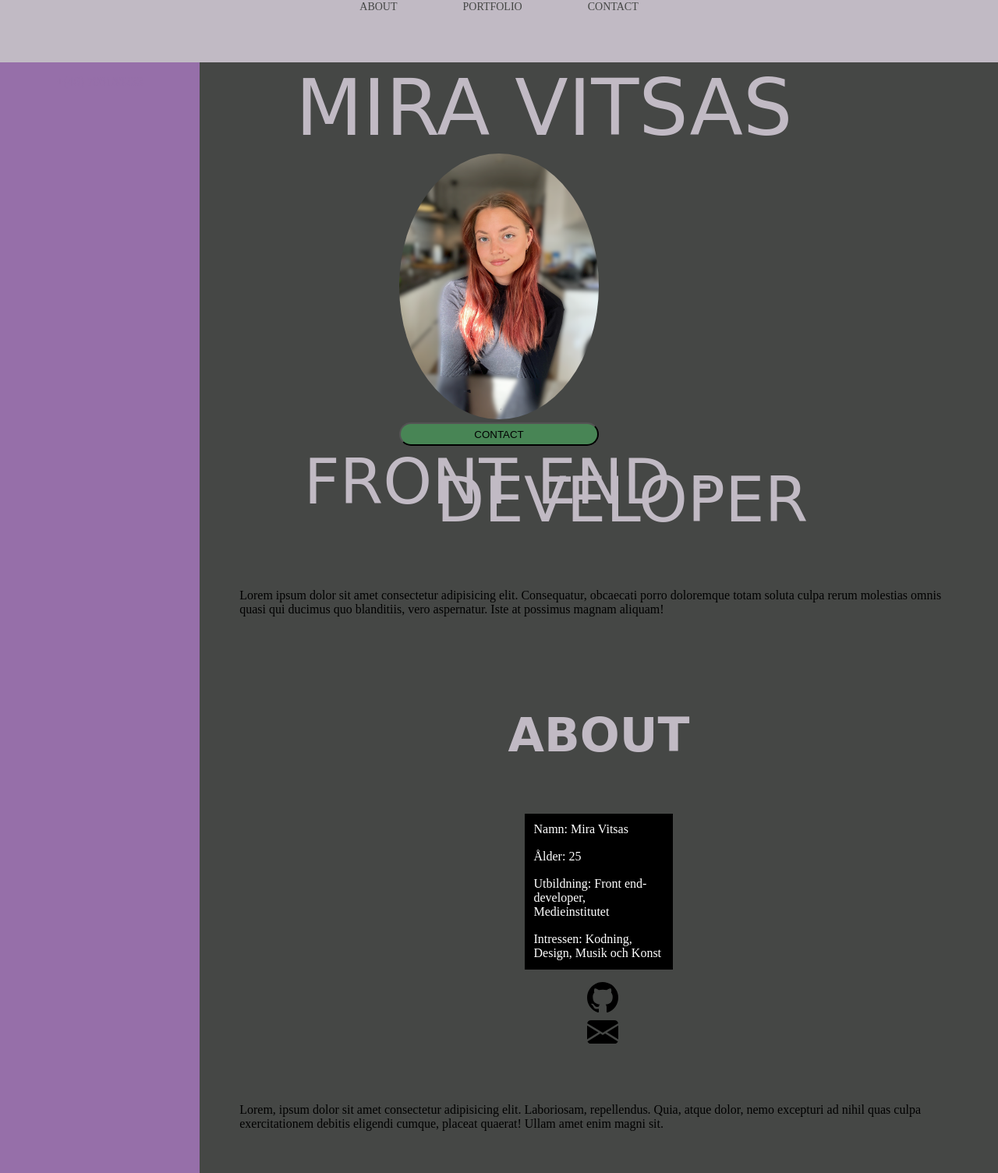
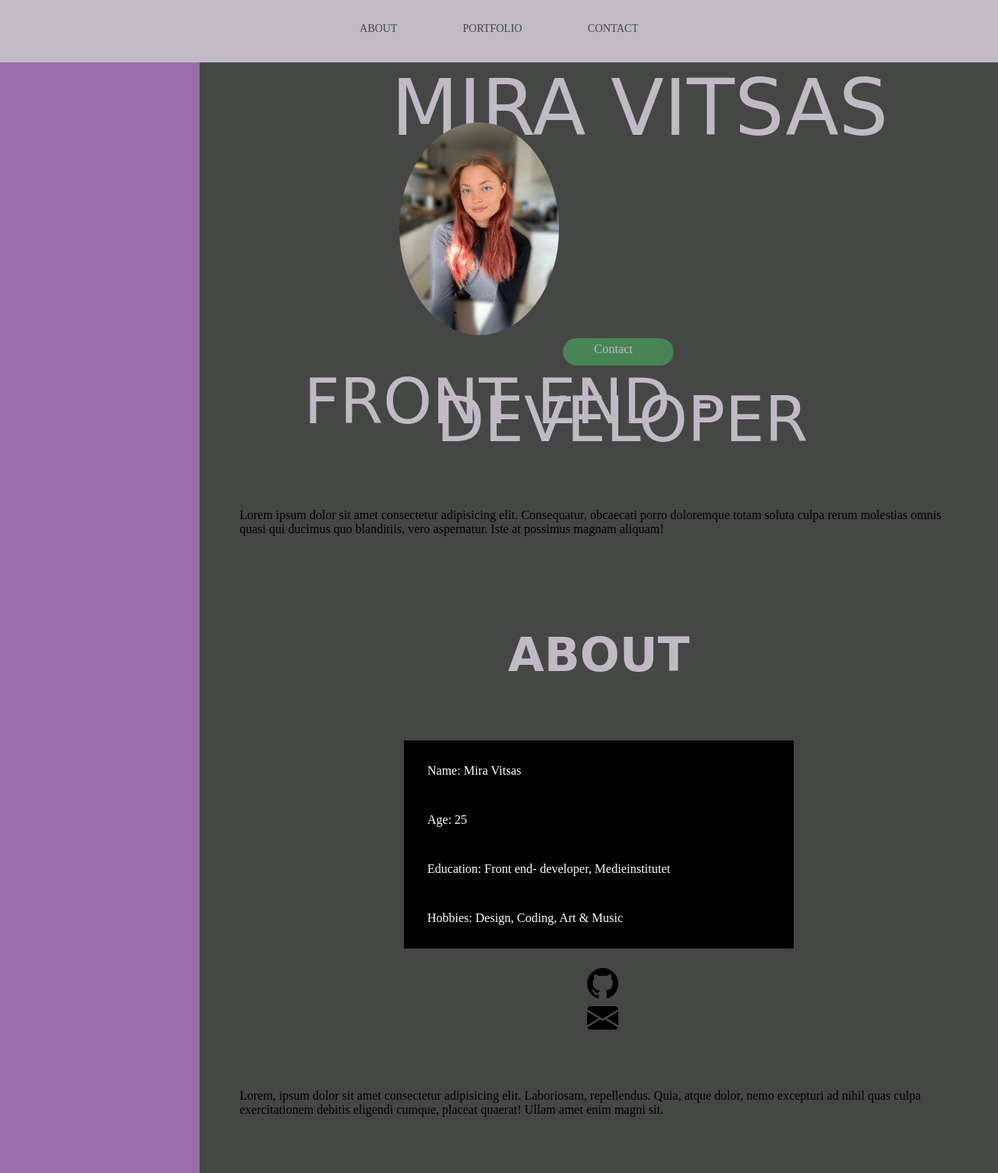
Before and after one commit to miravit/portfolio, a plain HTML site: page portfolio.html in a window 1280 px wide. Shown: the top 1505 px of the page at 78% size. Drawn offline with nearby package versions, Linux system fonts and the light colour scheme; a web font is replaced by a local one.

Commit message:
bootstrap button och validering

```diff
--- a/CSS_portfolio/portfolio.css
+++ b/CSS_portfolio/portfolio.css
@@ -14,7 +14,6 @@ body {
   height: 10vh;
   flex-direction: row;
 }
-
 li {
   list-style-type: none;
   padding-top: 6px;
@@ -57,6 +56,10 @@ main {
 .developer {
   margin-right: 10px;
 }
+.contactlink {
+  display: flex;
+  align-items: center;
+}
 .developer,
 .stortnamn,
 .frontend,
@@ -68,7 +71,9 @@ h2 {
 .stortnamn:hover,
 .frontend:hover,
 .developer:hover,
-h2:hover {
+h2:hover,
+#githubicon:hover,
+#mail_icon:hover {
   color: #488555;
 }
 .about_box > p {
@@ -113,6 +118,8 @@ form {
   display: flex;
   width: 50%;
   flex-direction: column;
+  justify-content: center;
+  align-items: center;
 }
 .photo-container {
   width: 100%;
@@ -154,7 +161,13 @@ label {
   width: 50%;
   height: 30px;
   border-radius: 20px;
-  z-index: -10px;
+  margin-left: 50px;
+  color: #c1bac4;
+  padding-left: 40px;
+  padding-top: 5px;
+}
+.form_container {
+  margin-bottom: 60px;
 }
 
 .purplesection {
@@ -162,6 +175,7 @@ label {
   background-color: #966fa9;
   width: 100%;
   justify-content: center;
+  text-align: center;
 }
 
 @media screen and (min-width: 768px) {
@@ -185,6 +199,9 @@ label {
     display: inline;
     padding: 40px;
   }
+  ul {
+    padding: 32px;
+  }
   main {
     background-color: #454745;
     width: 80%;
@@ -192,8 +209,8 @@ label {
   }
 
   .stortnamn {
-    margin-left: 0;
     font-size: 100px;
+    margin-bottom: -40px;
   }
 
   .frontend {
@@ -209,7 +226,7 @@ label {
   }
 
   .photo {
-    width: 50%;
+    width: 40%;
   }
   .aboutcontainer {
     display: flex;
@@ -218,7 +235,7 @@ label {
     flex-direction: column;
   }
   .about_box {
-    width: 60%;
+    width: 500px;
   }
 
   h2 {
@@ -241,4 +258,8 @@ label {
   #phone_footer {
     color: #966fa9;
   }
+  .btn {
+    width: 20%;
+    text-decoration: none;
+  }
 }
--- a/portfolio.html
+++ b/portfolio.html
@@ -29,15 +29,19 @@
         </nav>
       </header>
     </section>
-    <section class="mainsection">
+    <div class="mainsection">
       <main>
         <span class="stortnamn">MIRA VITSAS</span>
         <section class="content-container">
-          <wrapper class="photo-container">
-            <img class="photo" src="photos/cv_bild copy.png" />
-          </wrapper>
-          <a href="#contact"
-            ><button type="button" class="btn">CONTACT</button></a
+          <article class="photo-container">
+            <img
+              class="photo"
+              src="photos/cv_bild_copy.png"
+              alt="photo of me"
+            />
+          </article>
+          <a href="#contact" class="btn btn-success btn-lg active" role="button"
+            >Contact</a
           >
         </section>
         <section class="frontend-container">
@@ -53,10 +57,10 @@
         <article class="aboutcontainer">
           <h2 id="about">ABOUT</h2>
           <section class="about_box">
-            <p>Namn: Mira Vitsas</p>
-            <p>Ålder: 25</p>
-            <p>Utbildning: Front end- developer, Medieinstitutet</p>
-            <p>Intressen: Kodning, Design, Musik och Konst</p>
+            <p>Name: Mira Vitsas</p>
+            <p>Age: 25</p>
+            <p>Education: Front end- developer, Medieinstitutet</p>
+            <p>Hobbies: Design, Coding, Art & Music</p>
           </section>
           <a id="githubicon" href="https://github.com/miravit">
             <svg
@@ -97,7 +101,7 @@
         <article class="projekt">här ska jag ha mina projekt</article>
         <h2 id="contact">CONTACT</h2>
         <article class="form_container">
-          <content class="form">
+          <section class="form">
             <form>
               <label>Name:</label>
               <input type="text" />
@@ -116,12 +120,12 @@
 
               <button type="submit" class="form_button">Send</button>
             </form>
-          </content>
+          </section>
         </article>
       </main>
       <footer class="purplesection">
         <p id="phone_footer">+(46) 708188233</p>
       </footer>
-    </section>
+    </div>
   </body>
 </html>
```
Also changed, not shown: photos/cv_bild_copy.png (renamed from photos/cv_bild copy.png).
